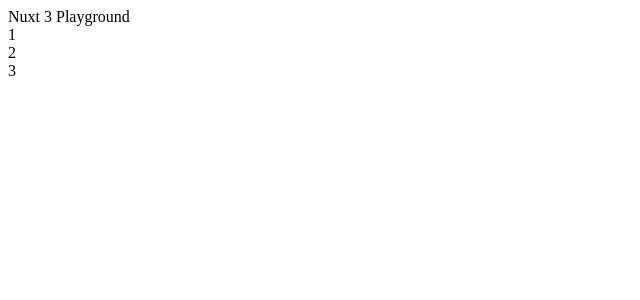
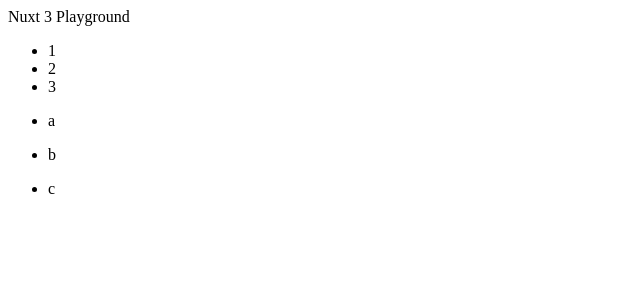
Before and after one commit to henkvhest/nuxt-starter-bwp29t, a Nuxt app: page / in a window 1280 px wide. Shown: the top 300 px of the page, without its empty margins (0-640 px from the left). Built offline with nearby package versions, Linux system fonts and the light colour scheme.

Commit message:
2 files modified

```diff
--- a/components/List.vue
+++ b/components/List.vue
@@ -1,6 +1,9 @@
 <template>
   <ul class="list">
     <slot></slot>
+    <li>a</li>
+    <li>b</li>
+    <li>c</li>
   </ul>
 </template>
 
@@ -11,12 +14,8 @@ const count = ref(0);
 </script>
 
 <style lang="scss" scoped>
-.list {
-  margin: 0;
+.list > li + li {
+  margin-top: 16px;
   padding: 0;
-
-  > li + li {
-    margin-top: 16px;
-  }
 }
 </style>
```
Also changed, not shown: 1 other file (tests, documents, lock files or other folders).
